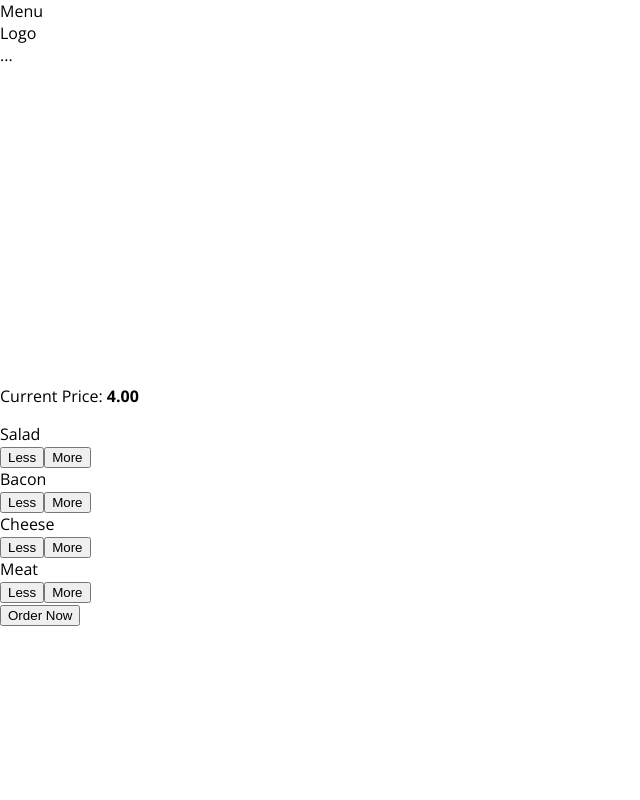
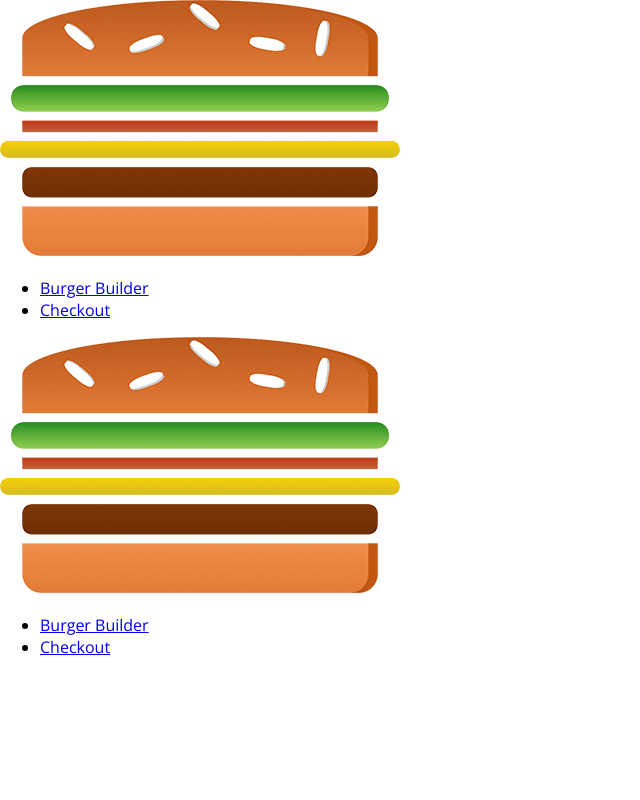
Before and after one commit to choostanley/burger-basics, a React app: page / in a window 1280 px wide. Shown: the top 800 px of the page, without its empty margins (0-640 px from the left). Built offline with nearby package versions, Linux system fonts and the light colour scheme.

Commit message:
components update

```diff
--- a/src/components/Layout/Layout.js
+++ b/src/components/Layout/Layout.js
@@ -1,15 +1,37 @@
-import React from 'react';
+import React, {Component} from 'react';
 import Aux from '../../hoc/Aux';
 import classes from './Layout.css';
 import Toolbar from '../Navigation/Toolbar/Toolbar';
+import SideDrawer from '../Navigation/SideDrawer/SideDrawer';
 
-const layout = (props) => (
-		<Aux>
-			<Toolbar />
-			<main className={classes.Content}>
-				{props.children}
-			</main>
-		</Aux>
-	);
+class Layout extends Component {
 
-export default layout;
+	state = {
+		showSideDrawer: false
+	}
+
+	SideDrawerClosedHandler = () => {
+		console.log('yo');
+		this.setState({showSideDrawer: false});
+	}
+
+	sideDrawerToggleHandler = () => {
+		this.setState((prevState) => {
+			return {showSideDrawer: !prevState.showSideDrawer}
+		});
+	}
+
+	render () {
+		return (
+			<Aux>
+				<Toolbar drawerToggleClicked={this.sideDrawerToggleHandler}/>
+				<SideDrawer open={this.state.showSideDrawer} closed={this.SideDrawerClosedHandler}/>
+				<main className={classes.Content}>
+					{this.props.children}
+				</main>
+			</Aux>
+			)
+	}
+}
+
+export default Layout;
--- a/src/components/Navigation/Toolbar/Toolbar.css
+++ b/src/components/Navigation/Toolbar/Toolbar.css
@@ -16,3 +16,13 @@
 .Toolbar nav {
 	height: 100%;
 }
+
+.Logo {
+	height: 80%;
+}
+
+@media (max-width: 499px) {
+	.DesktopOnly {
+		display: none;
+	}
+}
--- a/src/components/Navigation/Toolbar/Toolbar.js
+++ b/src/components/Navigation/Toolbar/Toolbar.js
@@ -1,12 +1,17 @@
 import React from 'react';
 import classes from './Toolbar.css';
+import Logo from '../../UI/Logo/Logo';
+import NavigationItems from '../NavigationItems/NavigationItems';
+import DrawerToggle from '../SideDrawer/DrawerToggle/DrawerToggle';
 
 const toolbar = (props) => (
 	<header className={classes.Toolbar}>
-		<div>Menu</div>
-		<div>Logo</div>
-		<nav>
-			...
+		<DrawerToggle clicked={props.drawerToggleClicked}/>
+		<div className={classes.Logo}>
+			<Logo />
+		</div>
+		<nav className={classes.DesktopOnly}>
+			<NavigationItems />
 		</nav>
 	</header>);
 
--- a/src/components/UI/Backdrop/Backdrop.js
+++ b/src/components/UI/Backdrop/Backdrop.js
@@ -2,7 +2,7 @@
 import classes from './Backdrop.css';
 
 const backdrop = (props) => (
-	props.show ? <div className={classes.Backdrop} onClick={props.modalClose}></div> : null
+	props.show ? <div className={classes.Backdrop} onClick={props.clicked}></div> : null
 	);
 
 export default backdrop;
```
